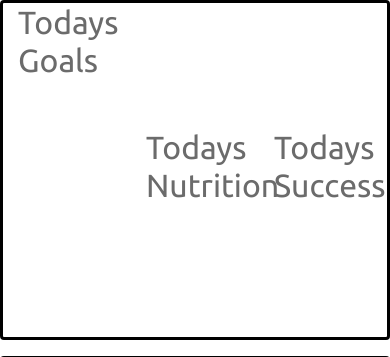
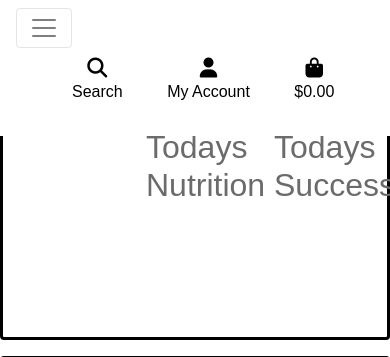
Before and after one commit to BBrocklebank/Fitness4Ever, a Django app: page / in a window 390 px wide. Shown: the top 357 px of the page. Run offline with Django 3.2, Linux system fonts and the light colour scheme; some libraries are stand-ins or nearby versions.

Commit message:
Feat/Style: Added mobile nav view, styles main navigation

```diff
--- a/static/css/base.css
+++ b/static/css/base.css
@@ -1,3 +1,5 @@
+/* Homepage/Nav/Global */
+
 html {
     height: 100%
 }
@@ -75,7 +77,7 @@ body {
     }
 
     .header-container {
-        padding-top: 164px;
+        padding-top: 140px;
     }
 }
 
@@ -99,6 +101,6 @@ body {
       }
 
       .header-container {
-          padding-top: 164px;
+          padding-top: 140px;
       }
   }
--- a/templates/base.html
+++ b/templates/base.html
@@ -1,11 +1,10 @@
-{% load static %}
+ {% load static %}
 
 <!doctype html>
 <html lang="en">
   <head>
 
     {% block meta %}
-    <!-- Eliminate validation errors and support older browsers -->
         <meta http-equiv="X-UA-Compatible" content="ie=edge">
         <meta charset="utf-8">
         <meta name="viewport" content="width=device-width, initial-scale=1, shrink-to-fit=no">
@@ -15,21 +14,19 @@
     {% endblock %}
 
     {% block corecss %}
-        <link rel="stylesheet" href="https://cdn.jsdelivr.net/npm/bootstrap@4.4.1/dist/css/bootstrap.min.css" integrity="sha384-Vkoo8x4CGsO3+Hhxv8T/Q5PaXtkKtu6ug5TOeNV6gBiFeWPGFN9MuhOf23Q9Ifjh" crossorigin="anonymous">
-        <link rel="preconnect" href="https://fonts.googleapis.com">
-        <link rel="preconnect" href="https://fonts.gstatic.com" crossorigin>
-        <link href="https://fonts.googleapis.com/css2?family=Ubuntu:ital,wght@0,400;1,700&display=swap" rel="stylesheet">
+        <link rel="stylesheet" href="https://stackpath.bootstrapcdn.com/bootstrap/4.4.1/css/bootstrap.min.css" integrity="sha384-Vkoo8x4CGsO3+Hhxv8T/Q5PaXtkKtu6ug5TOeNV6gBiFeWPGFN9MuhOf23Q9Ifjh" crossorigin="anonymous">
+        <link rel="stylesheet" href="https://fonts.googleapis.com/css?family=Lato&display=swap">
         <link rel="stylesheet" href="{% static 'css/base.css' %}">
-        {% endblock %}
+    {% endblock %}
 
     {% block extra_css %}
     {% endblock %}
 
     {% block corejs %}
-        <script src="https://kit.fontawesome.com/1be6e75272.js" crossorigin="anonymous"></script>
+        <script src="https://kit.fontawesome.com/4863a75fd6.js" crossorigin="anonymous"></script>
         <script src="https://code.jquery.com/jquery-3.4.1.slim.min.js" integrity="sha384-J6qa4849blE2+poT4WnyKhv5vZF5SrPo0iEjwBvKU7imGFAV0wwj1yYfoRSJoZ+n" crossorigin="anonymous"></script>
         <script src="https://cdn.jsdelivr.net/npm/popper.js@1.16.0/dist/umd/popper.min.js" integrity="sha384-Q6E9RHvbIyZFJoft+2mJbHaEWldlvI9IOYy5n3zV9zzTtmI3UksdQRVvoxMfooAo" crossorigin="anonymous"></script>
-        <script src="https://cdn.jsdelivr.net/npm/bootstrap@4.4.1/dist/js/bootstrap.min.js" integrity="sha384-wfSDF2E50Y2D1uUdj0O3uMBJnjuUD4Ih7YwaYd1iqfktj0Uod8GCExl3Og8ifwB6" crossorigin="anonymous"></script>
+        <script src="https://stackpath.bootstrapcdn.com/bootstrap/4.4.1/js/bootstrap.min.js" integrity="sha384-wfSDF2E50Y2D1uUdj0O3uMBJnjuUD4Ih7YwaYd1iqfktj0Uod8GCExl3Og8ifwB6" crossorigin="anonymous"></script>
     {% endblock %}
 
     {% block extra_js %}
@@ -39,14 +36,13 @@
   </head>
   <body>
     <header class="container-fluid fixed-top">
-        <div id='topnav' class="row bg-white pt-lg-2 d-none d-lg-flex">
-            <div class="col-12 col-lg-4 my-auto py-1 py-lg text-center text-lg-left">
+        <div id="topnav" class="row bg-white pt-lg-2 d-none d-lg-flex">
+            <div class="col-12 col-lg-4 my-auto py-1 py-lg-0 text-center text-lg-left">
                 <a href="{% url 'home' %}" class="nav-link main-logo-link">
                     <h2 class="logo-font text-black my-0"><strong>Fitness4Ever</strong></h2>
                 </a>
             </div>
-            <!-- Search Bar (form input) -->
-            <div class="col-12 col-lg-4 my-auto py-1 py-lg">
+            <div class="col-12 col-lg-4 my-auto py-1 py-lg-0">
                 <form method="GET" action="">
                     <div class="input-group w-100">
                         <input class="form-control border border-black rounded-0" type="text" name="q" placeholder="Search our site">
@@ -60,8 +56,7 @@
                     </div>
                 </form>
             </div>
-            <!-- Account Nav Dropdown -->
-            <div class="col-12 col-lg-4 my-auto py-1 py-lg">
+            <div class="col-12 col-lg-4 my-auto py-1 py-lg-0">
                 <ul class="list-inline list-unstyled text-center text-lg-right my-0">
                     <li class="list-inline-item dropdown">
                         <a class="text-black nav-link" href="#" id="user-options" data-toggle="dropdown" aria-haspopup="true" aria-expanded="false">
@@ -99,11 +94,21 @@
                     </li>
                 </ul>
             </div>
+            <div class="col-12 col-lg-4 my-auto py-1 py-lg-0"></div>
+        </div>
+        <div class="row bg-white">
+            <nav class="navbar navbar-expand-lg navbar-light w-100">
+                <button class="navbar-toggler" type="button" data-toggle="collapse" data-target="#main-nav" aria-controls="main-nav" aria-expanded="false" aria-label="Toggle navigation">
+                    <span class="navbar-toggler-icon"></span>
+                </button>
+                {% include 'includes/mobile-top-header.html' %}
+                {% include 'includes/main-nav.html' %}
+            </nav>
         </div>
     </header>
 
     {% if messages %}
-    <div class="message-container"></div>
+        <div class="message-container"></div>
     {% endif %}
 
     {% block page_header %}
@@ -115,5 +120,6 @@
     {% block postloadjs %}
     {% endblock %}
 
+
   </body>
 </html>
--- /dev/null
+++ b/templates/includes/main-nav.html
@@ -0,0 +1,73 @@
+<div class="collapse navbar-collapse" id="main-nav">
+    <ul class="navbar-nav w-auto mx-auto">
+        <li class="nav-item dropdown">
+            <a class="logo-font font-weight-bold nav-link text-black mr-2" href="#" id="specials-link" data-toggle="dropdown" aria-haspopup="true" aria-expanded="false">
+                Fitness Plans
+            </a>
+            <div class="dropdown-menu border-0" aria-labelledby="specials-link">
+                <a href="" class="dropdown-item">Weight Loss</a>
+                <a href="" class="dropdown-item">Muscle Building</a>
+                <a href="" class="dropdown-item">Cardio</a>
+            </div>
+        </li>
+
+        <li class="nav-item dropdown">
+            <a class="logo-font font-weight-bold nav-link text-black mr-2" href="#" id="specials-link" data-toggle="dropdown" aria-haspopup="true" aria-expanded="false">
+                Nutrition Plans
+            </a>
+            <div class="dropdown-menu border-0" aria-labelledby="specials-link">
+                <a href="" class="dropdown-item">Body Trim</a>
+                <a href="" class="dropdown-item">Body Build</a>
+                <a href="" class="dropdown-item">Body Maintain</a>
+            </div>
+        </li>
+
+        <li class="nav-item dropdown">
+            <a class="logo-font font-weight-bold nav-link text-black mr-2" href="#" id="all-products-link" data-toggle="dropdown" aria-haspopup="true" aria-expanded="false">
+                All Products
+            </a>
+            <div class="dropdown-menu border-0" aria-labelledby="all-products-link">
+                <a href="" class="dropdown-item">By Price</a>
+                <a href="" class="dropdown-item ">By Rating</a>
+                <a href="" class="dropdown-item ">By Category</a>
+                <a href="" class="dropdown-item">All Products</a>
+            </div>
+        </li>
+
+        <li class="nav-item dropdown">
+            <a class="logo-font font-weight-bold nav-link text-black mr-2" href="#" id="clothing-link" data-toggle="dropdown" aria-haspopup="true" aria-expanded="false">
+                Clothing
+            </a>
+            <div class="dropdown-menu border-0" aria-labelledby="clothing-link">
+                <a href="" class="dropdown-item">Women</a>
+                <a href="" class="dropdown-item">Men</a>
+                <a href="" class="dropdown-item">Shoes</a>
+                <a href="" class="dropdown-item">All Gymwear</a>
+            </div>
+        </li>
+
+        <li class="nav-item dropdown">
+            <a class="logo-font font-weight-bold nav-link text-black mr-2" href="#" id="homeware-link" data-toggle="dropdown" aria-haspopup="true" aria-expanded="false">
+                Nutrition
+            </a>
+            <div class="dropdown-menu border-0" aria-labelledby="homeware-link">
+                <a href="" class="dropdown-item">Lean Build</a>
+                <a href="" class="dropdown-item">Fat Loss</a>
+                <a href="" class="dropdown-item">Muscle Gain</a>
+                <a href="" class="dropdown-item">All Nutrition</a>
+            </div>
+        </li>
+
+        <li class="nav-item dropdown">
+            <a class="logo-font font-weight-bold nav-link text-black mr-2" href="#" id="specials-link" data-toggle="dropdown" aria-haspopup="true" aria-expanded="false">
+                Special Offers
+            </a>
+            <div class="dropdown-menu border-0" aria-labelledby="specials-link">
+                <a href="" class="dropdown-item">New Arrivals</a>
+                <a href="" class="dropdown-item">Deals</a>
+                <a href="" class="dropdown-item">Clearance</a>
+                <a href="" class="dropdown-item">All Specials</a>
+            </div>
+        </li>
+    </ul>
+</div>
--- /dev/null
+++ b/templates/includes/mobile-top-header.html
@@ -0,0 +1,58 @@
+<ul class="mobile_nav">
+  <li class="list-inline-item">
+    <a class="text-black nav-link d-block d-lg-none" href="#" id="mobile-search" data-toggle="dropdown" aria-haspopup="true" aria-expanded="false">
+        <div class="text-center">
+            <div><i class="fas fa-search fa-lg"></i></div>
+            <p class="my-0">Search</p>
+        </div>
+    </a>
+    <div class="dropdown-menu border-0 w-100 p-3 rounded-0 my-0" aria-labelledby="mobile-search">
+        <form class="form" method="GET" action="">
+            <div class="input-group w-100">
+                <input class="form-control border border-black rounded-0" type="text" name="q" placeholder="Search our site">
+                <div class="input-group-append">
+                    <button class="form-control form-control btn btn-black border border-black rounded-0" type="submit">
+                        <span class="icon">
+                            <i class="fas fa-search"></i>
+                        </span>
+                    </button>
+                </div>
+            </div>
+        </form>
+    </div>
+</li>
+<li class="list-inline-item dropdown">
+    <a class="text-black nav-link d-block d-lg-none" href="#" id="user-options" data-toggle="dropdown" aria-haspopup="true" aria-expanded="false">
+        <div class="text-center">
+            <div><i class="fas fa-user fa-lg"></i></div>
+            <p class="my-0">My Account</p>
+        </div>
+    </a>
+    <div class="dropdown-menu border-0" aria-labelledby="user-options">
+        {% if request.user.is_authenticated %}
+            {% if request.user.is_superuser %}
+                <a href="{% url 'account_logout' %}" class="dropdown-item">Product Management</a>
+            {% endif %}
+            <a href="" class="dropdown-item">My Profile</a>
+            <a href="{% url 'account_logout' %}" class="dropdown-item">Logout</a>
+        {% else %}
+            <a href="{% url 'account_signup' %}" class="dropdown-item">Register</a>
+            <a href="{% url 'account_login' %}" class="dropdown-item">Login</a>
+        {% endif %}
+    </div>
+</li>
+<li class="list-inline-item">
+    <a class="{% if grand_total %}text-primary font-weight-bold{% else %}text-black{% endif %} nav-link d-block d-lg-none" href="">
+        <div class="text-center">
+            <div><i class="fas fa-shopping-bag fa-lg"></i></div>
+            <p class="my-0">
+                {% if grand_total %}
+                    ${{ grand_total|floatformat:2 }}
+                {% else %}
+                    $0.00
+                {% endif %}
+            </p>
+        </div>
+    </a>
+  </li>
+</ul>
```
